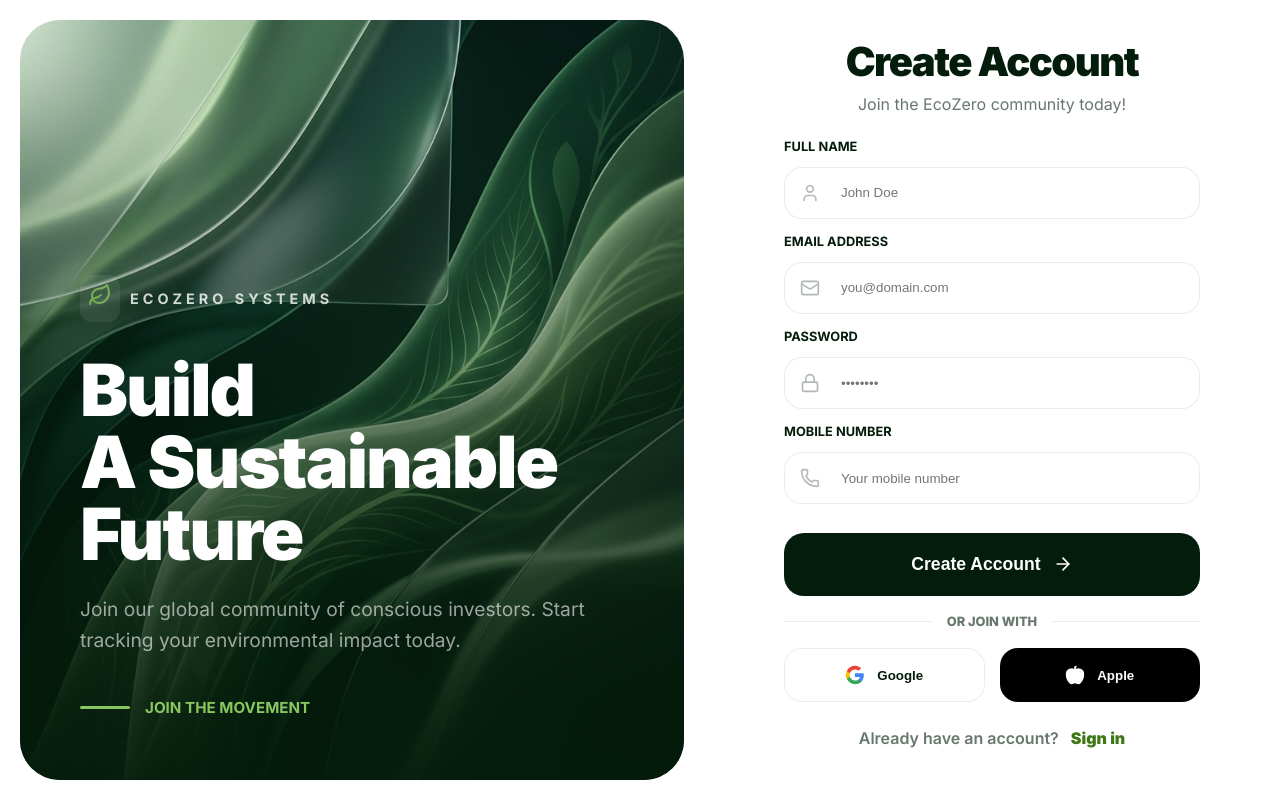
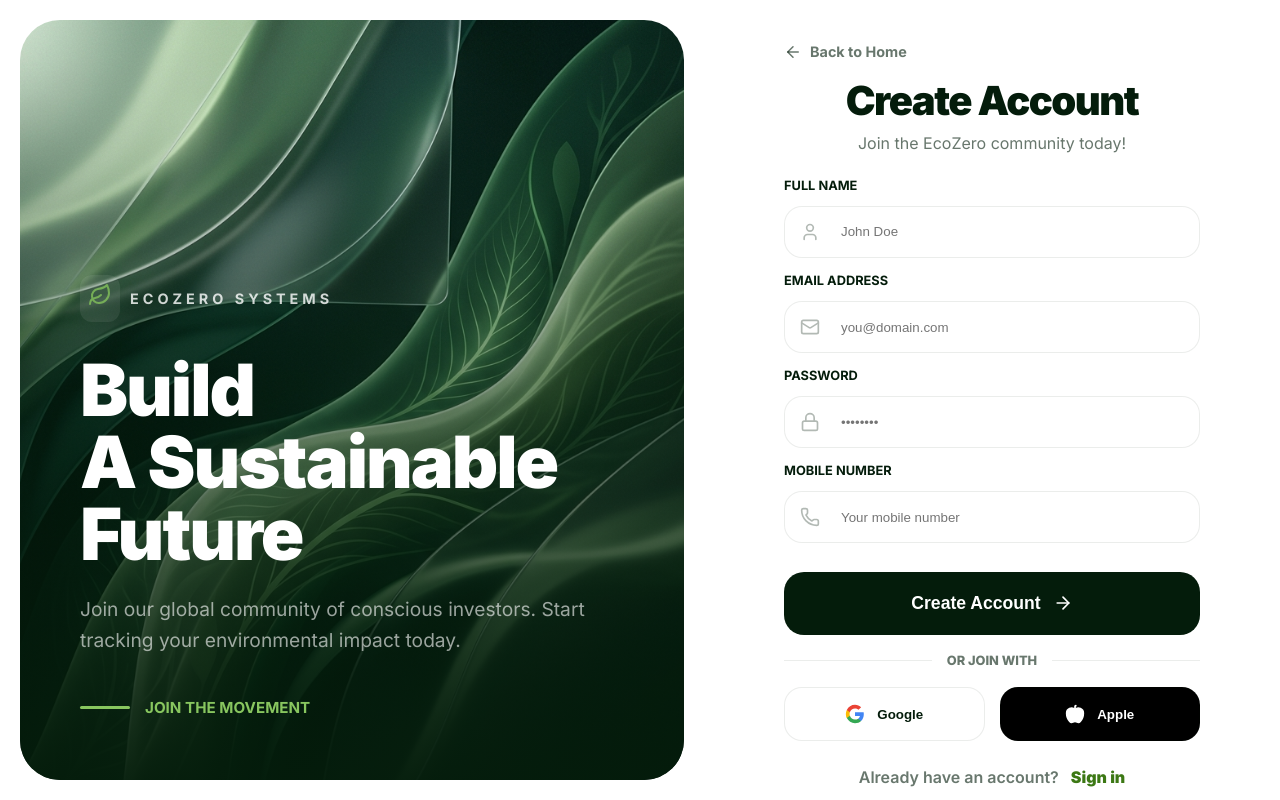
Before and after one commit to wazeer-dev/ecozeroo, a Next.js app: page /signup in a window 1280 px wide. Built offline with nearby package versions, Linux system fonts and the light colour scheme; no server answers; the database is empty.

Commit message:
feat: add Back to Home button to auth pages

```diff
--- a/src/app/signup/page.tsx
+++ b/src/app/signup/page.tsx
@@ -246,7 +246,20 @@ export default function SignupPage() {
 
       {/* Right Pane - Form Card */}
       <div className="login-form-container" style={{ width: '45%', minWidth: '500px', display: 'flex', alignItems: 'flex-start', justifyContent: 'center', padding: '2.5rem 5rem', background: '#fff', overflowY: 'auto' }}>
-        <div style={{ width: '100%', maxWidth: '420px', animation: 'fadeIn 0.8s ease-out' }}>
+        <div style={{ width: '100%', maxWidth: '420px', animation: 'fadeIn 0.8s ease-out', position: 'relative' }}>
+          <Link href="/" style={{
+            display: 'flex',
+            alignItems: 'center',
+            gap: '8px',
+            color: colors.textMuted,
+            textDecoration: 'none',
+            fontSize: '0.9rem',
+            fontWeight: 700,
+            marginBottom: '1rem',
+            transition: '0.3s'
+          }}>
+            <ArrowRight size={18} style={{ transform: 'rotate(180deg)' }} /> Back to Home
+          </Link>
 
           <div style={{ textAlign: 'center', marginBottom: '1.2rem' }}>
             <h2 style={{ fontSize: '2.5rem', fontWeight: 900, color: colors.text, marginBottom: '0.5rem', letterSpacing: '-1.5px' }}>Create Account</h2>
```
Also changed, not shown: src/app/login/page.tsx (+14 -1 lines).
